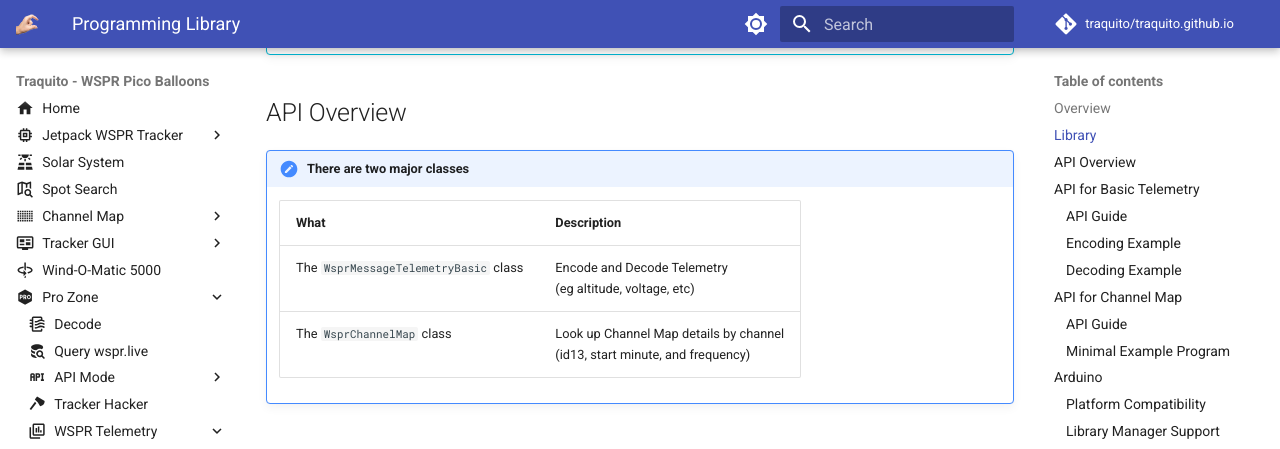
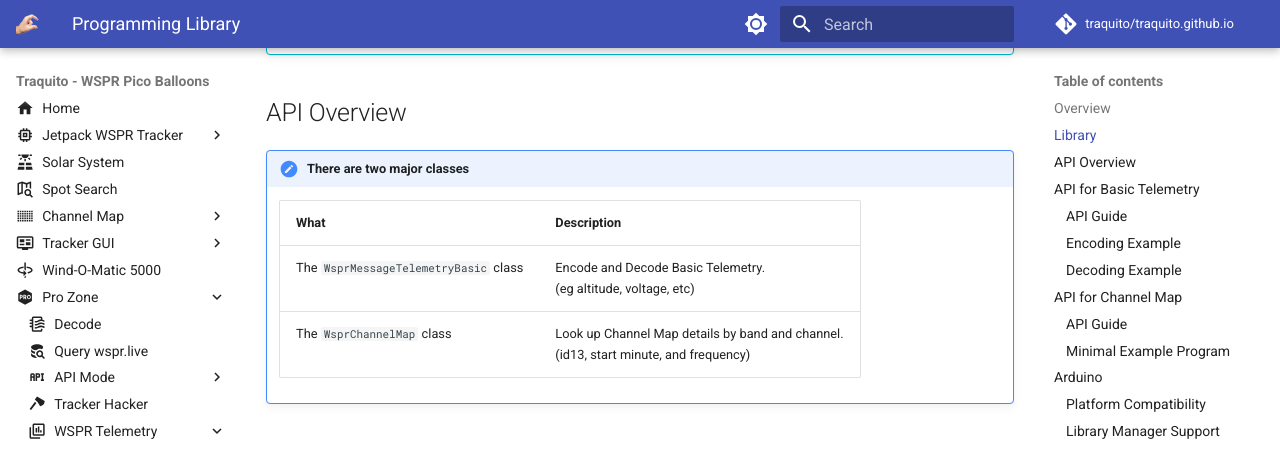
Before and after one commit to traquito/traquito.github.io, an MkDocs documentation site: the page built from docs/pro/telemetry/code/README.md, in a window 1280 px wide and 900 px high, scrolled down 987 px. Shown: the top 449 px of the window. Built offline with MkDocs 1.6.1 and Material for MkDocs 9.7.7, drawn with Linux system fonts in a browser that asks for light colours; comment, search, counter and statistics services are not loaded.

Commit message:
telemetry code comment clarity

```diff
--- a/docs/pro/telemetry/code/README.md
+++ b/docs/pro/telemetry/code/README.md
@@ -33,10 +33,10 @@ This is useful for writing a tracker, or other purposes.
 
 !!! note "There are two major classes"
 
-    | What                                  | Description                                                                    |
-    |---------------------------------------|--------------------------------------------------------------------------------|
-    | The `WsprMessageTelemetryBasic` class | Encode and Decode Telemetry<br/>(eg altitude, voltage, etc)                    |
-    | The `WsprChannelMap` class            | Look up Channel Map details by channel<br/>(id13, start minute, and frequency) |
+    | What                                  | Description                                                                              |
+    |---------------------------------------|------------------------------------------------------------------------------------------|
+    | The `WsprMessageTelemetryBasic` class | Encode and Decode Basic Telemetry.<br/>(eg altitude, voltage, etc)                       |
+    | The `WsprChannelMap` class            | Look up Channel Map details by band and channel.<br/>(id13, start minute, and frequency) |
 
 
 
```
